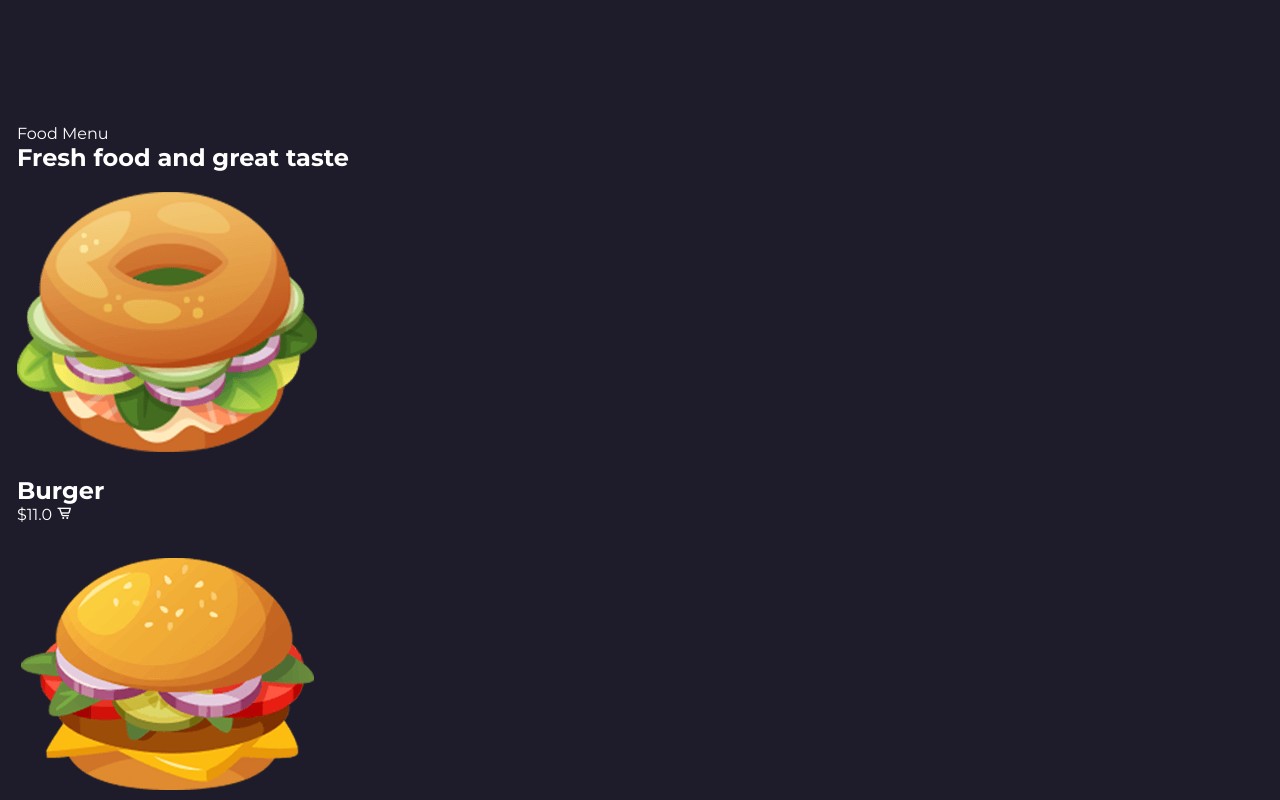
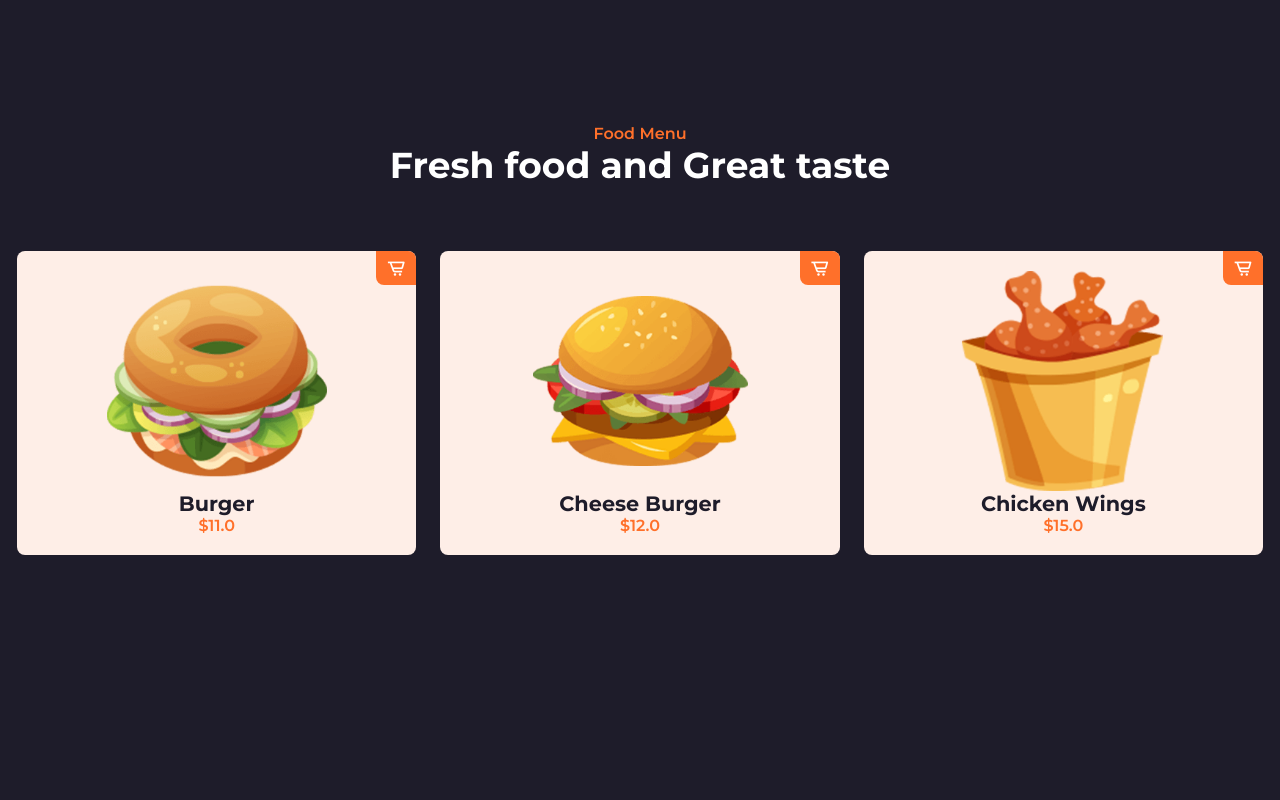
Before and after one commit to manvendra-8822/Food-Order-Webiste, a plain HTML site: page index.html in a window 1280 px wide. Shown: the part 1280-2080 px from the top of the page. After the commit the page ends 1905 px from the top, so only its background shows below. Drawn offline with nearby package versions, Linux system fonts and the light colour scheme.

Commit message:
Enhanching menu section

```diff
--- a/index.html
+++ b/index.html
@@ -34,7 +34,7 @@
     <section class="home" id="home">
         <div class="home-text">
             <h1>Amazing offers!!</h1>
-            <h2>Food The <br> Most Precious Things</h2>
+            <h2>Food<br>The Essence of Life</h2>
             <a href="#" class="btn">Today's Menu</a>
         </div>
         <div class="home-img">
@@ -60,7 +60,7 @@
     <section class="menu" id="menu">
         <div class="heading">
             <span>Food Menu</span>
-            <h2>Fresh food and great taste</h2>
+            <h2>Fresh food and Great taste</h2>
         </div>
         <div class="menu-container">
             <div class="box">
@@ -69,7 +69,7 @@
                 </div>
                 <h2>Burger</h2>
                 <span>$11.0</span>
-                <i class='bx bx-cart-alt' ></i>
+                <i class='bx bx-cart-alt'></i>
             </div>
 
             <div class="box">
@@ -78,7 +78,7 @@
                 </div>
                 <h2>Cheese Burger</h2>
                 <span>$12.0</span>
-                <i class='bx bx-cart-alt' ></i>
+                <i class='bx bx-cart-alt'></i>
             </div>
 
             <div class="box">
@@ -87,10 +87,11 @@
                 </div>
                 <h2>Chicken Wings</h2>
                 <span>$15.0</span>
-                <i class='bx bx-cart-alt' ></i>
+                <i class='bx bx-cart-alt'></i>
             </div>
         </div>
     </section>
+    <!-- service section -->
 
 
 
--- a/style.css
+++ b/style.css
@@ -122,19 +122,85 @@ section {
     grid-gap: 1.5rem;
     align-items: center;
 }
-.about-img img{
+
+.about-img img {
     max-width: 100%;
     width: 480px;
     height: auto;
 }
-.about-text span{
+
+.about-text span {
     color: var(--main-color);
     font-weight: 600;
 }
-.about-text h2{
+
+.about-text h2 {
     font-size: var(--h2-font);
 }
-.about-text p{
+
+.about-text p {
     margin: 0.8rem 0 1.8rem;
     line-height: 1.7;
 }
+
+.heading {
+    text-align: center;
+}
+
+.heading span {
+    color: var(--main-color);
+    font-weight: 600;
+}
+
+.heading h2 {
+    font-size: var(--h2-font);
+}
+
+.menu-container {
+    display: grid;
+    grid-template-columns: repeat(auto-fit, minmax(220px, auto));
+    grid-gap: 1.5rem;
+    align-items: center;
+}
+
+.box {
+    position: relative;
+    margin-top: 4rem;
+    height: auto;
+    display: flex;
+    flex-direction: column;
+    align-items: center;
+    justify-content: center;
+    background: #feeee7;
+    padding: 20px;
+    border-radius: 0.5rem;
+}
+
+.box-img {
+    width: 220px;
+    height: 220px;
+}
+
+.box-img img {
+    width: 100%;
+    height: 100%;
+}
+
+.box h2 {
+    font-size: 1.3rem;
+    color: var(--bg-color);
+}
+.box span {
+    font-size: var(--p-font);
+    color: var(--main-color);
+    font-weight: 600;
+}
+.box .bx{
+    background: var(--main-color);
+    position: absolute;
+    right: 0;
+    top: 0;
+    font-size: 20px;
+    padding: 7px 10px;
+    border-radius: 0 0.5rem 0 0.5rem;
+    }
```
